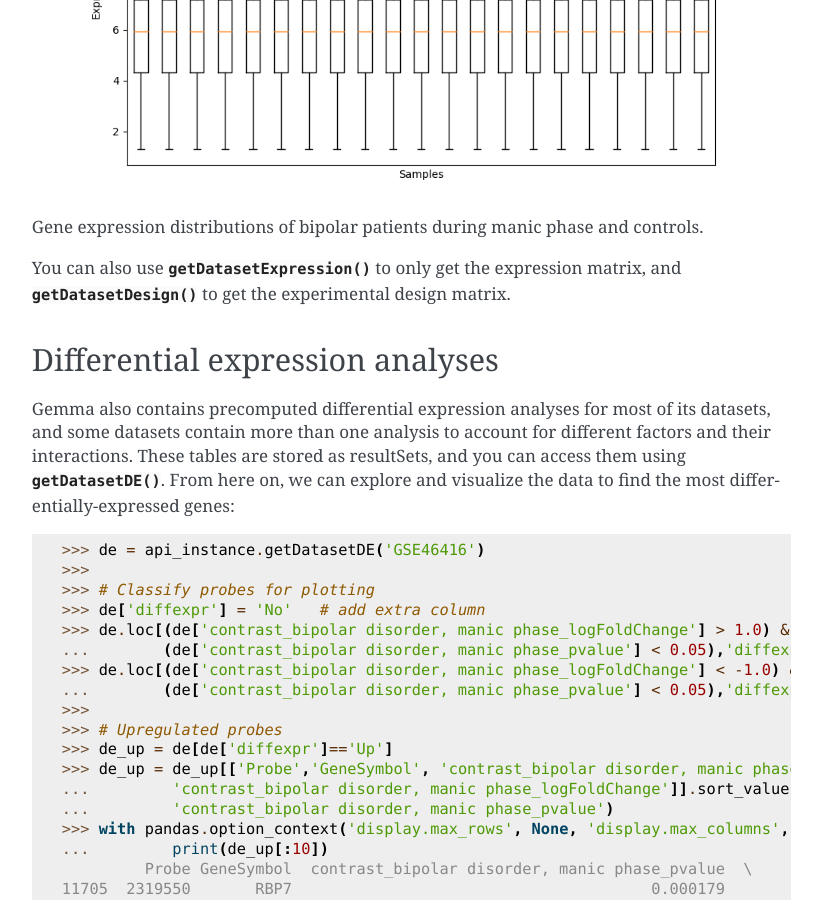
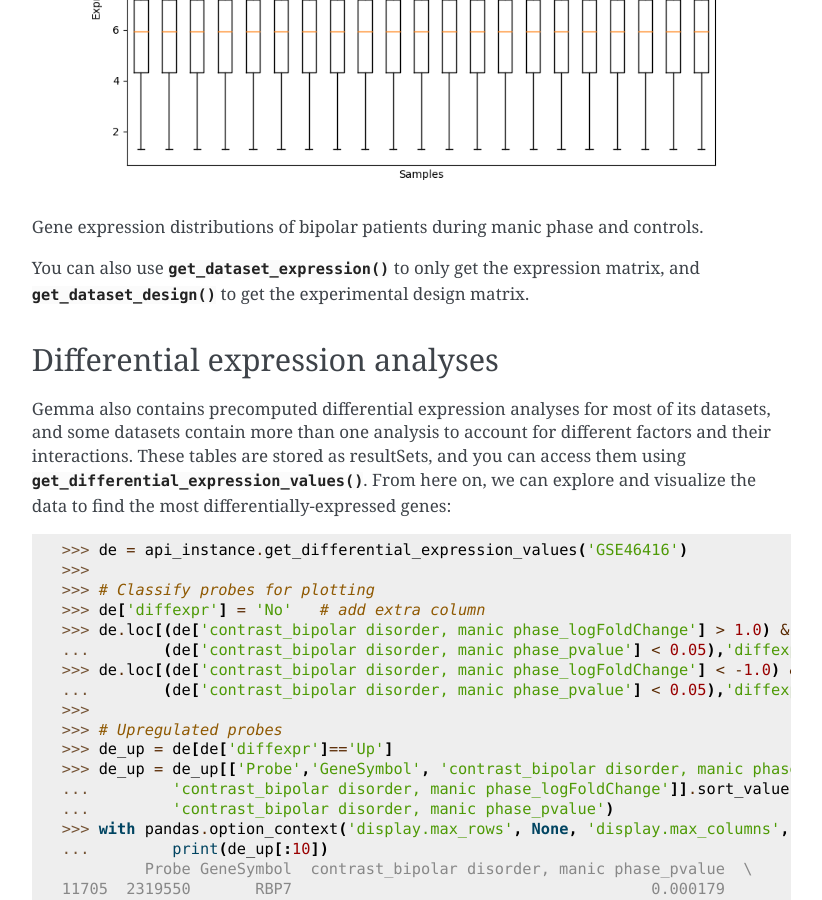
Before and after one commit to PavlidisLab/gemmapy, a Sphinx documentation site: the page built from docs/tutorial.rst, in a window 1280 px wide and 900 px high, scrolled down 2960 px. Shown: the whole window, without its empty margins (331-1153 px from the left). Built offline with Sphinx 7.4.7, drawn with Linux system fonts in a browser that asks for light colours; some of the changed text lies outside the part shown.

Commit message:
Rename GemmaPy class methods according to "snake" style.
Also, to sync to Ogan's gemma.R new names. Documentation is changed
accordingly. Done according to the table (from to):
getDatasetAnnotations get_dataset_annotations
getDatasetDEA get_dataset_differential_expression_analyses
getDatasetDesign get_dataset_design
getDatasetDE get_differential_expression_values
getDatasetExpression get_dataset_expression
getDatasetPlatforms get_dataset_platforms
getDatasetResultSets get_result_sets
getDatasetSamples get_dataset_samples
getDatasetsInfo get_datasets_by_ids
getDataset get_dataset_object
getGeneGO get_gene_go_terms
getGeneLocation get_gene_locations
getGeneProbes get_gene_probes
getGenesInfo get_genes
getPlatformAnnotation get_platform_annotations
getPlatformDatasets get_platform_datasets
getPlatformElementGenes get_platform_element_genes
getPlatformElements get_platform_element
getPlatformsInfo get_platforms_by_ids
getResultSetsFactors get_result_set_factors
getResultSets get_result_set
searchAnnotations search_annotations
searchDatasets search_datasets

Note, that (1) get_platform_element is dropped in gemma.R as it's
supposedly redundunt with get_platform_annotations (is it ?).
(2) get_result_set, get_result_set_factors are considered to be
internal (hidden) functions in gemma.R. I might rename them to
_get_result_set, _get_result_set_factors later.

```diff
--- a/docs/tutorial.rst
+++ b/docs/tutorial.rst
@@ -63,7 +63,7 @@ We are left with two datasets. For simplicity, we'll pick
 since it has the smaller number of samples. Now that we have the ID
 for our experiment, we can fetch the data associated with it.
 
->>> api_response = api_instance.getDatasetsInfo(["GSE46416"])
+>>> api_response = api_instance.get_datasets_by_ids(["GSE46416"])
 >>> for d in api_response.data:
 ...   print(d.short_name, d.name, d.id)
 ...
@@ -74,14 +74,14 @@ Last Updated (by provider): Sep 05 2014
 Contributors:  Christian C Witt Benedikt Brors Dilafruz Juraeva Jens Treutlein Carsten Sticht Stephanie H Witt Jana Strohmaier Helene Dukal Josef Frank Franziska Degenhardt Markus M Nöthen Sven Cichon Maren Lang Marcella Rietschel Sandra Meier Manuel Mattheisen
 
 To access the expression data in a convenient form, you can use
-:py:func:`~gemmapy.GemmaPy.getDataset`. It is a high-level wrapper
+:py:func:`~gemmapy.GemmaPy.get_dataset_object`. It is a high-level wrapper
 that combines various endpoint calls to return an `anndata
 <https://anndata.readthedocs.io/>`_ (Annotated Data) object of the
 queried dataset for downstream analyses. They include the expression
 matrix along with the experimental design, and ensure the sample names
 match between both when transforming/subsetting data.
 
->>> adata = api_instance.getDataset("GSE46416")
+>>> adata = api_instance.get_dataset_object("GSE46416")
 >>> print(adata)
 AnnData object with n_obs × n_vars = 21986 × 32
     obs: 'GeneSymbol', 'GeneName', 'NCBIid'
@@ -146,8 +146,8 @@ Let's check the expression for every sample to make sure they look OK:
 
 Gene expression distributions of bipolar patients during manic phase and controls.
 
-You can also use :py:func:`~gemmapy.GemmaPy.getDatasetExpression` to only get the expression
-matrix, and :py:func:`~gemmapy.GemmaPy.getDatasetDesign` to get the experimental design matrix.
+You can also use :py:func:`~gemmapy.GemmaPy.get_dataset_expression` to only get the expression
+matrix, and :py:func:`~gemmapy.GemmaPy.get_dataset_design` to get the experimental design matrix.
 
 Differential expression analyses
 --------------------------------
@@ -156,11 +156,11 @@ Gemma also contains precomputed differential expression analyses for
 most of its datasets, and some datasets contain more than one analysis
 to account for different factors and their interactions. These tables
 are stored as resultSets, and you can access them using
-:py:func:`~gemmapy.GemmaPy.getDatasetDE`. From here on, we can
+:py:func:`~gemmapy.GemmaPy.get_differential_expression_values`. From here on, we can
 explore and visualize the data to find the most
 differentially-expressed genes:
 
->>> de = api_instance.getDatasetDE('GSE46416')
+>>> de = api_instance.get_differential_expression_values('GSE46416')
 >>>
 >>> # Classify probes for plotting
 >>> de['diffexpr'] = 'No'   # add extra column
@@ -264,7 +264,7 @@ The :code:`*Info()` endpoints accept multiple identifiers in a single
 function call. For example, getting information on 2 datasets at the
 same time.
 
->>> api_response = api_instance.getDatasetsInfo(["GSE35974","GSE46416"])
+>>> api_response = api_instance.get_datasets_by_ids(["GSE35974","GSE46416"])
 >>> for d in api_response.data:
 ...             print(d.short_name, d.name, d.id, d.accession, d.bio_assay_count, d.taxon)
 ...
@@ -279,7 +279,7 @@ simplicity, this example shows how pagination works with 5 entries per
 query.
 
 >>> for ofs in [0,5,10]:
-...     api_response=api_instance.getPlatformsInfo([],offset=ofs,limit=5)
+...     api_response=api_instance.get_platforms_by_ids([],offset=ofs,limit=5)
 ...     for d in api_response.data:
 ...         print(d.id, d.short_name, d.taxon)
 ...     print('--')
@@ -305,14 +305,14 @@ query.
 
 The rest of the endpoints only support a single identifier:
 
->>> api_response = api_instance.getDatasetAnnotations(["GSE35974","GSE12649"])
+>>> api_response = api_instance.get_dataset_annotations(["GSE35974","GSE12649"])
 ...Error Traceback...
 
 In these cases, you will have to loop over all the identifiers you
 wish to query and send separate requests:
 
 >>> for dataset in ["GSE35974","GSE12649"]:
-...     api_response = api_instance.getDatasetAnnotations(dataset)
+...     api_response = api_instance.get_dataset_annotations(dataset)
 ...     for d in api_response.data:
 ...         print('%s %-15s %-15s %-15s' % (dataset, d.object_class, d.class_name, d.term_name))
 ...     print('--')
```
Also changed, not shown: other parts of docs/tutorial.rst (+1 -1 lines), docs/api.rst (+23 -23 lines), 1 other file.
